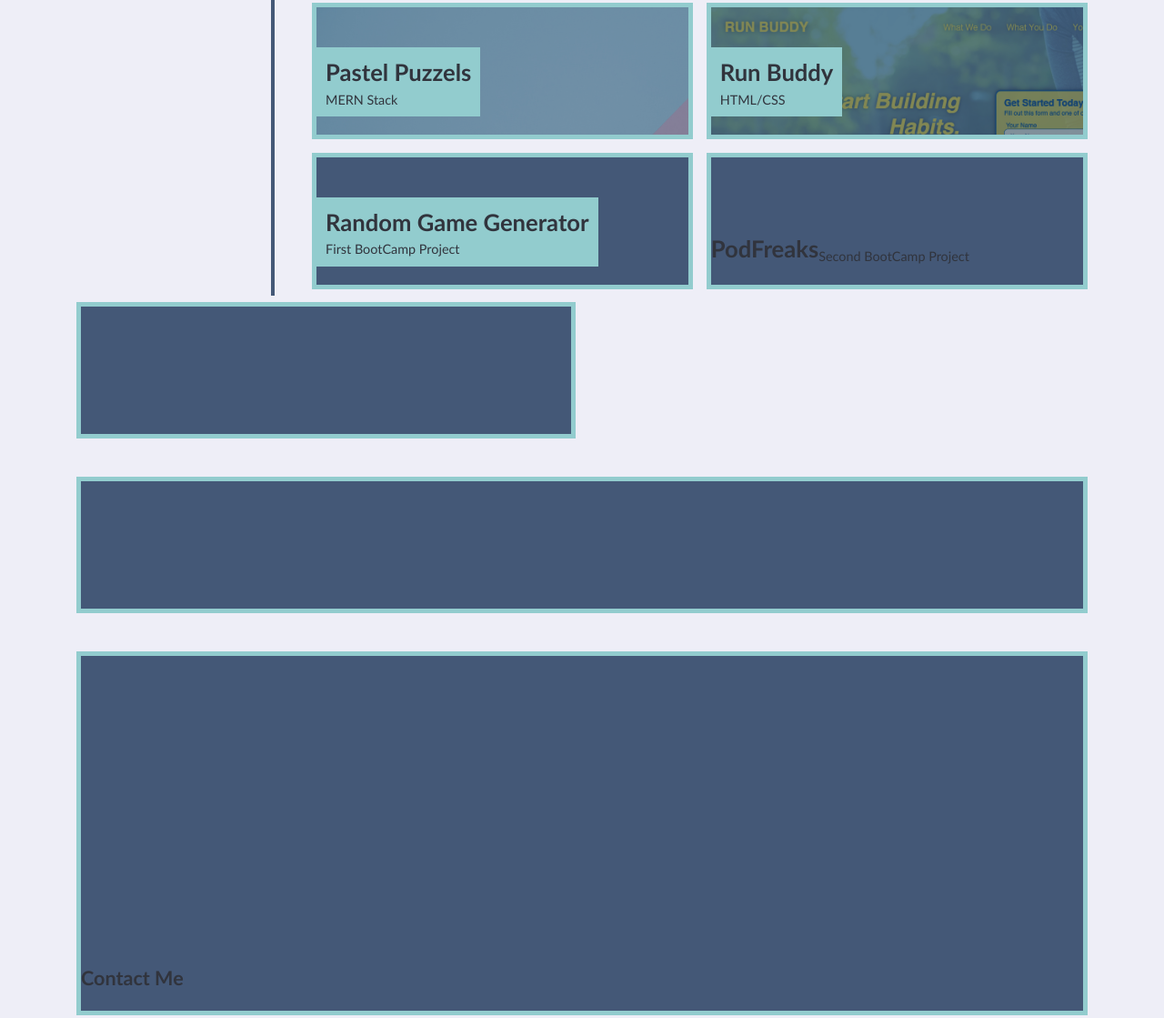
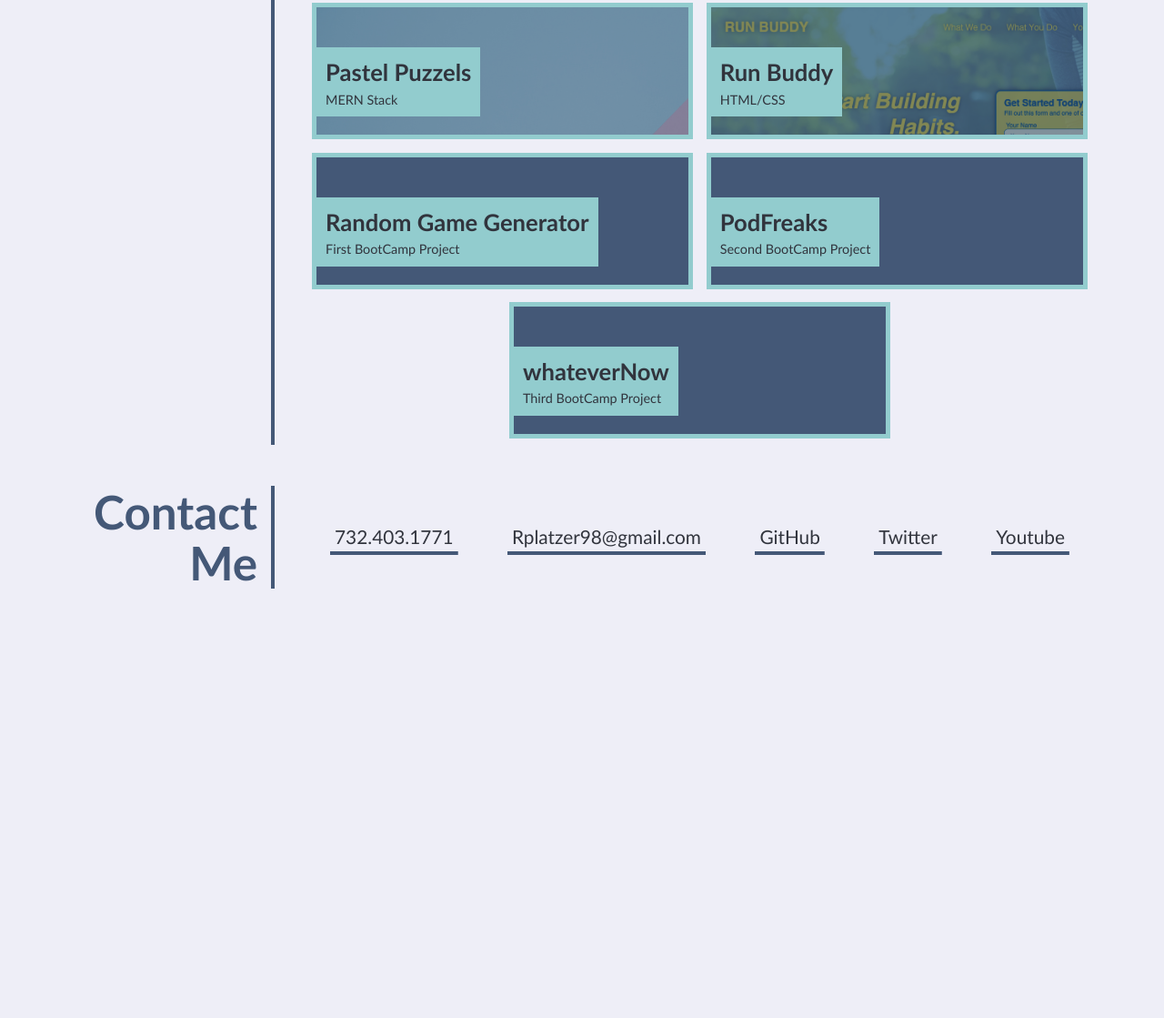
Before and after one commit to Cherboi/Personal-Portfolio-, a plain HTML site: page index.html in a window 1280 px wide. Shown: the part 1154-2273 px from the top of the page at 91% size. After the commit the page ends 1856 px from the top, so only its background shows below. Drawn offline with Linux system fonts and the light colour scheme.

Commit message:
added 3rd project

```diff
--- a/index.html
+++ b/index.html
@@ -95,10 +95,21 @@
                     </div>
                 </a>
 
-                <a href="https://github.com/NicoleBarranca/PodFreaks.git" class=" flex-item PodFreaks" <div>
-                    <h3>PodFreaks</h3>
-                    <span>Second BootCamp Project</span>
-            </div>
+                <a href="https://github.com/NicoleBarranca/PodFreaks.git" class=" flex-item PodFreaks">
+                    <div>
+                        <h3>PodFreaks</h3>
+                        <span>Second BootCamp Project</span>
+                    </div>
+                </a>
+
+                <a href="git@github.com:chloeyarb/Whatever-Now.git" class=" flex-item WhateverNow">
+                    <div>
+                        <h3>whateverNow</h3>
+                        <span>Third BootCamp Project</span>
+                    </div>
+                </a>
+
+
             </div>
         </section>
 
```
Also changed, not shown: images/pp.jpg (renamed from images/PXL_20211222_164231572 (2).jpg).
